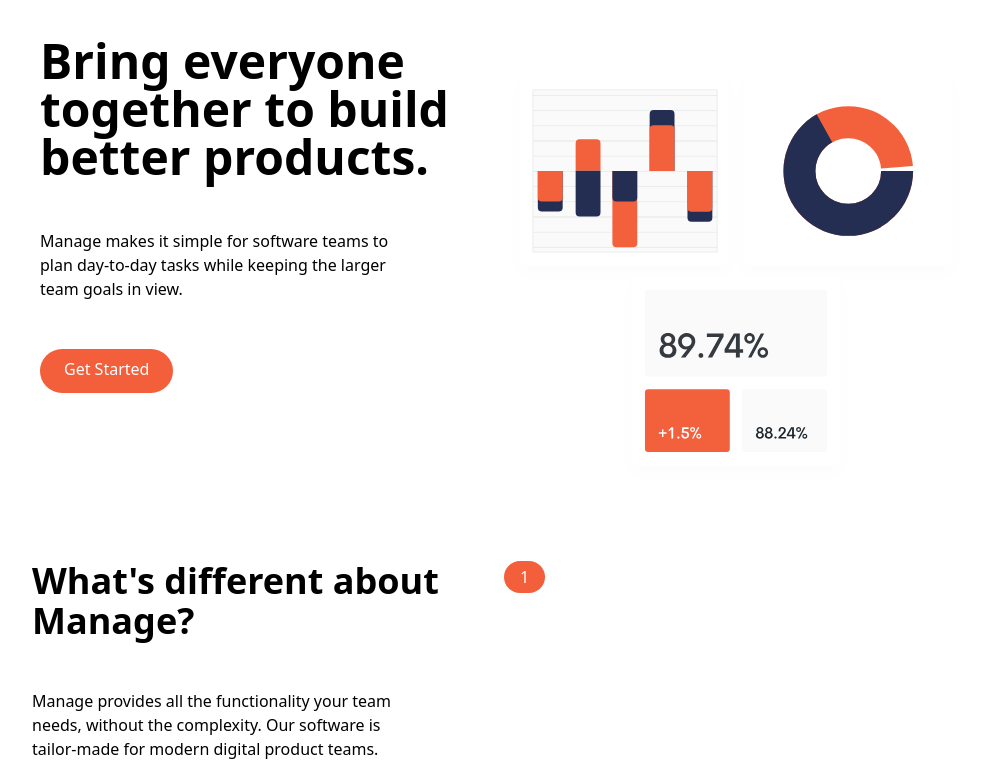
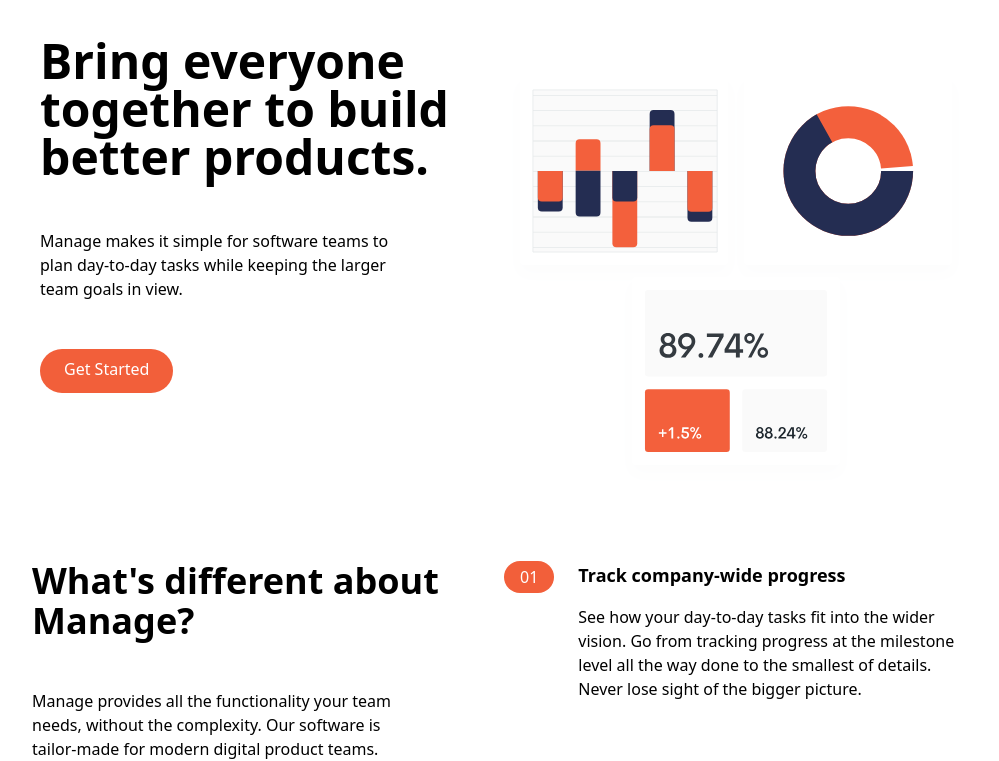
Before and after one commit to jonamarkin/tailwind_tuts, a website: page traversy_project/index.html in a window 1280 px wide. Shown: the part 95-856 px from the top of the page, without its empty margins (136-1135 px from the left). Drawn offline with Linux system fonts and the light colour scheme.

Commit message:
List item 1 added

```diff
--- a/traversy_project/index.html
+++ b/traversy_project/index.html
@@ -85,8 +85,23 @@
                     <!--Heading-->
                     <div class="rounded-l-full bg-brightRedSupLight md:bg-transparent">
                         <div class="flex items-center space-x-2">
-                            <div class="px-4 py-2 text-white rounded-full md:py-1 bg-brightRed">1</div>
+                            <div class="px-4 py-2 text-white rounded-full md:py-1 bg-brightRed">
+                                01
+                            </div>
+                            <h3 class="text-base font-bold md:mb-4 md:hidden">
+                                Track company-wide progress
+                            </h3>
                         </div>
+                    </div>
+                    <div>
+                        <h3 class="hidden mb-4 text-lg font-bold md:block">
+                            Track company-wide progress
+                        </h3>
+                        <p class="text-darkGrayishBlue">
+                            See how your day-to-day tasks fit into the wider vision. Go from tracking progress at the
+                            milestone level all the way done to the smallest of details. Never lose sight of the bigger
+                            picture.
+                        </p>
                     </div>
                 </div>
             </div>
```
Also changed, not shown: traversy_project/css/main.css.
